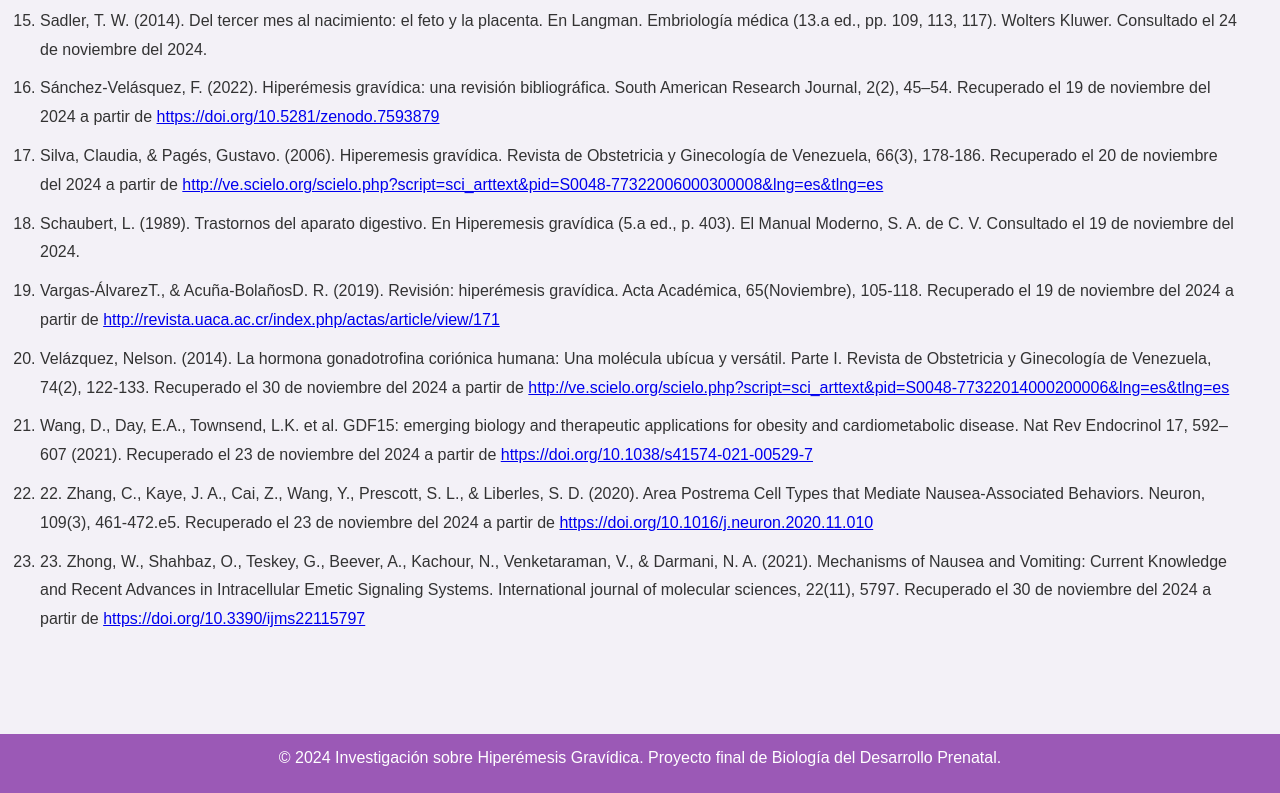
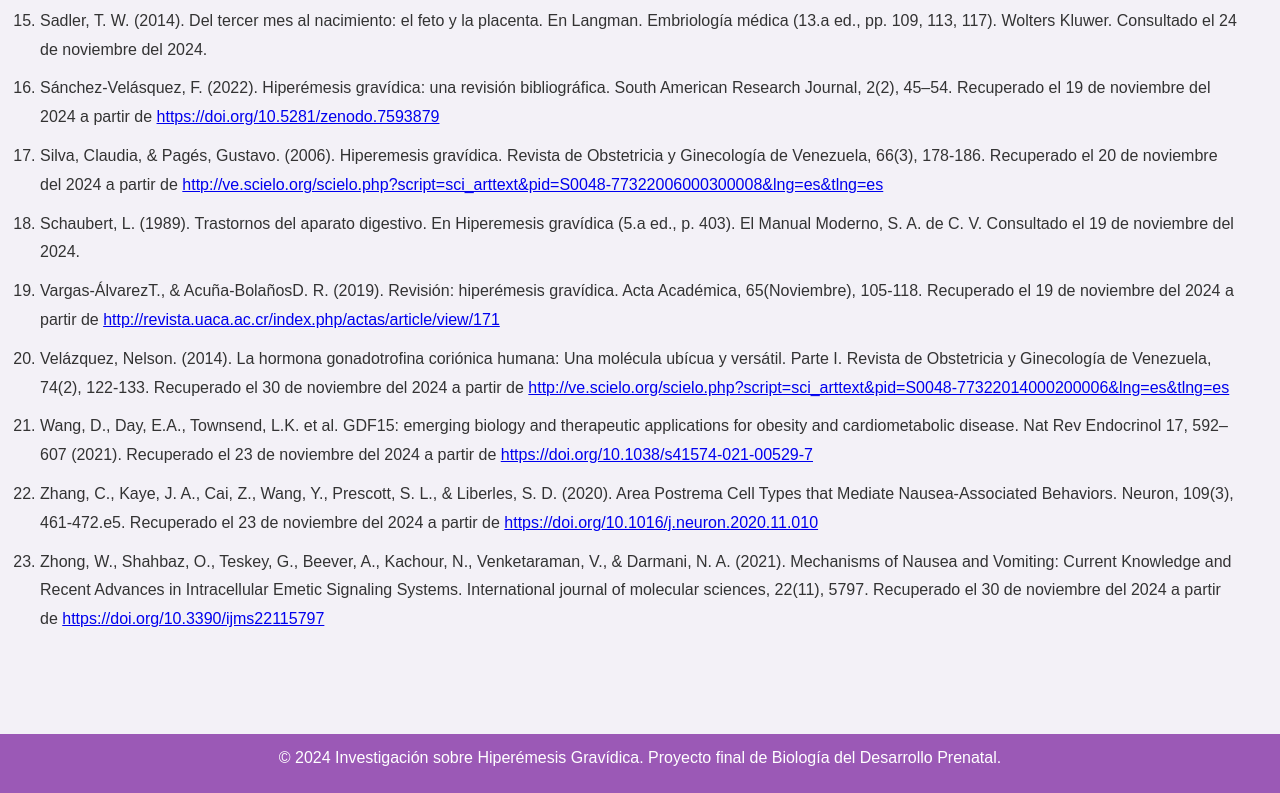
Before and after one commit to ZAV000/embrio, a plain HTML site: page index.html in a window 1280 px wide. Shown: the part 11001-11794 px from the top of the page. Drawn offline with Linux system fonts and the light colour scheme.

Commit message:
Actualizacion 3

```diff
--- a/index.html
+++ b/index.html
@@ -192,8 +192,8 @@
             <li><p>Vargas-ÁlvarezT., & Acuña-BolañosD. R. (2019). Revisión: hiperémesis gravídica. Acta Académica, 65(Noviembre), 105-118. Recuperado el 19 de noviembre del 2024 a partir de <a href="http://revista.uaca.ac.cr/index.php/actas/article/view/171" target="_blank">http://revista.uaca.ac.cr/index.php/actas/article/view/171</a></p></li>
             <li><p>Velázquez, Nelson. (2014). La hormona gonadotrofina coriónica humana: Una molécula ubícua y versátil. Parte I. Revista de Obstetricia y Ginecología de Venezuela, 74(2), 122-133. Recuperado el 30 de noviembre del 2024 a partir de <a href="http://ve.scielo.org/scielo.php?script=sci_arttext&pid=S0048-77322014000200006&lng=es&tlng=es" target="_blank">http://ve.scielo.org/scielo.php?script=sci_arttext&pid=S0048-77322014000200006&lng=es&tlng=es</a></p></li>
             <li><p>Wang, D., Day, E.A., Townsend, L.K. et al. GDF15: emerging biology and therapeutic applications for obesity and cardiometabolic disease. Nat Rev Endocrinol 17, 592–607 (2021). Recuperado el 23 de noviembre del 2024 a partir de <a href="https://doi.org/10.1038/s41574-021-00529-7" target="_blank">https://doi.org/10.1038/s41574-021-00529-7</a></p></li>
-            <li><p>22.	Zhang, C., Kaye, J. A., Cai, Z., Wang, Y., Prescott, S. L., & Liberles, S. D. (2020). Area Postrema Cell Types that Mediate Nausea-Associated Behaviors. Neuron, 109(3), 461-472.e5. Recuperado el 23 de noviembre del 2024 a partir de <a href="https://doi.org/10.1016/j.neuron.2020.11.010" target="_blank">https://doi.org/10.1016/j.neuron.2020.11.010</a></p></li>
-            <li><p>23.	Zhong, W., Shahbaz, O., Teskey, G., Beever, A., Kachour, N., Venketaraman, V., & Darmani, N. A. (2021). Mechanisms of Nausea and Vomiting: Current Knowledge and Recent Advances in Intracellular Emetic Signaling Systems. International journal of molecular sciences, 22(11), 5797. Recuperado el 30 de noviembre del 2024 a partir de <a href="https://doi.org/10.3390/ijms22115797" target="_blank">https://doi.org/10.3390/ijms22115797</a></p></li>
+            <li><p>Zhang, C., Kaye, J. A., Cai, Z., Wang, Y., Prescott, S. L., & Liberles, S. D. (2020). Area Postrema Cell Types that Mediate Nausea-Associated Behaviors. Neuron, 109(3), 461-472.e5. Recuperado el 23 de noviembre del 2024 a partir de <a href="https://doi.org/10.1016/j.neuron.2020.11.010" target="_blank">https://doi.org/10.1016/j.neuron.2020.11.010</a></p></li>
+            <li><p>Zhong, W., Shahbaz, O., Teskey, G., Beever, A., Kachour, N., Venketaraman, V., & Darmani, N. A. (2021). Mechanisms of Nausea and Vomiting: Current Knowledge and Recent Advances in Intracellular Emetic Signaling Systems. International journal of molecular sciences, 22(11), 5797. Recuperado el 30 de noviembre del 2024 a partir de <a href="https://doi.org/10.3390/ijms22115797" target="_blank">https://doi.org/10.3390/ijms22115797</a></p></li>
         </ol>
     </main>
 
```
